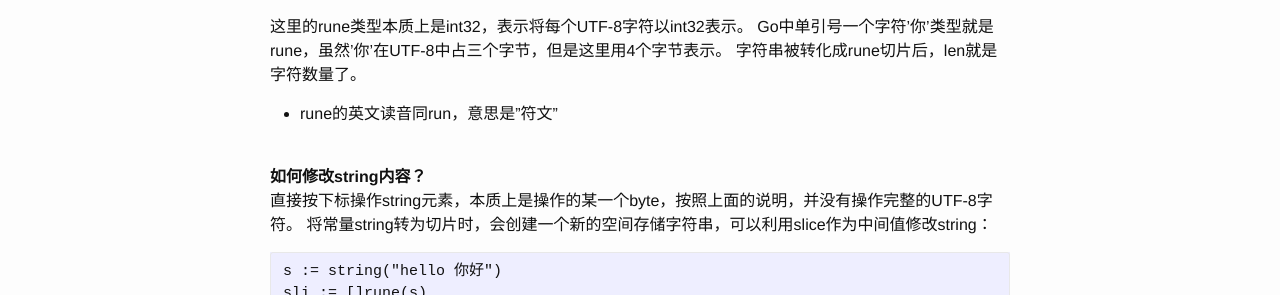
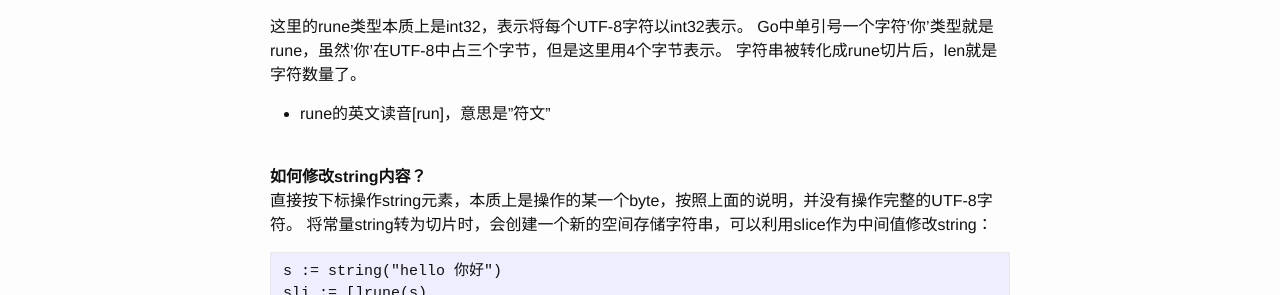
Before and after one commit to CodeHunter2006/CodeHunter2006.github.io, a Jekyll site: the page built from _posts/2019-06-7-Go.md, in a window 1280 px wide. Shown: the part 546-841 px from the top of the page. Built offline with Jekyll 4.4.1, drawn with Linux system fonts in a browser that asks for light colours.

Commit message:
修正音标

```diff
--- a/_posts/2019-06-7-Go.md
+++ b/_posts/2019-06-7-Go.md
@@ -22,7 +22,7 @@ fmt.Println(len([]rune("hello 你好")))	// 输出8
 这里的rune类型本质上是int32，表示将每个UTF-8字符以int32表示。
 Go中单引号一个字符'你'类型就是rune，虽然'你'在UTF-8中占三个字节，但是这里用4个字节表示。
 字符串被转化成rune切片后，len就是字符数量了。
-* rune的英文读音同run，意思是"符文"
+* rune的英文读音[run]，意思是"符文"
 
 <br/>
 **如何修改string内容？**<br/>
```
